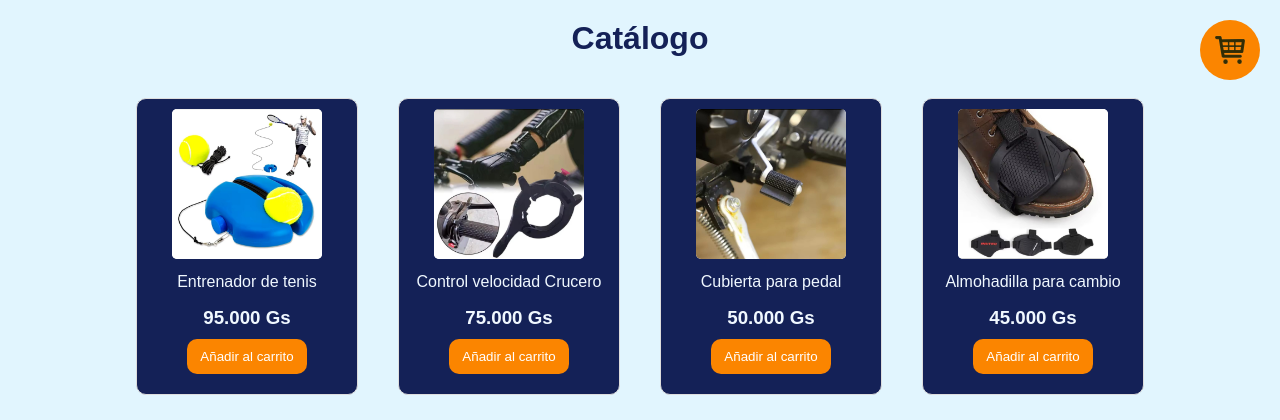
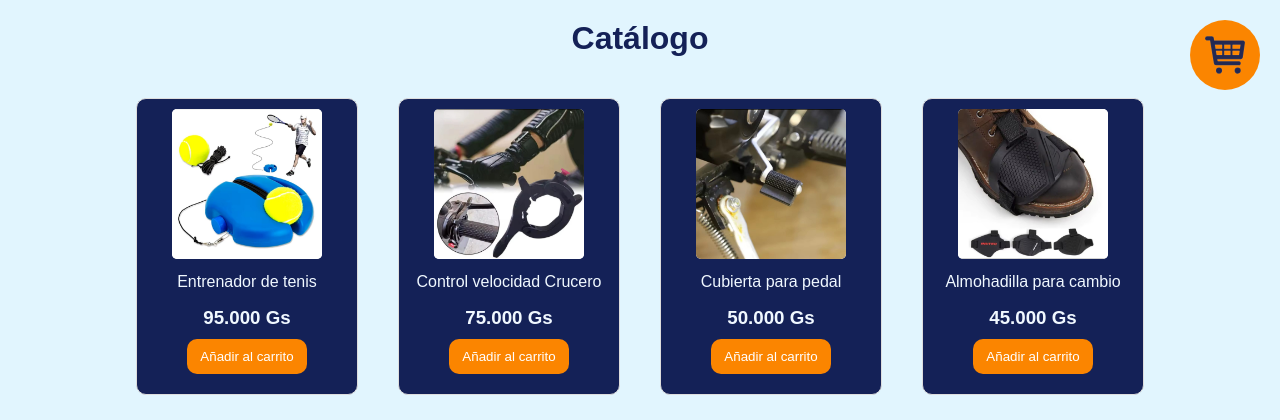
Before and after one commit to calebngp/flashtrade, a Flask app: page / in a window 1280 px wide. Shown: the top 420 px of the page. Run offline with Flask 3, Linux system fonts and the light colour scheme; some libraries are stand-ins or nearby versions.

Commit message:
Correccion de errores en el estilo del carrito

```diff
--- a/templates/catalogo.html
+++ b/templates/catalogo.html
@@ -81,6 +81,13 @@
             cursor: pointer;
             font-size: 24px;
             z-index: 20;
+        }
+
+        .cart-icon img {
+            width: 40px; /* Ajusta el ancho del ícono */
+            height: 40px; /* Ajusta la altura del ícono */
+            display: block;
+            margin: 0 auto;
         }
 
         .cart-dropdown {
@@ -217,7 +224,7 @@
 
     <!-- Ícono del carrito -->
     <div class="cart-icon" onclick="toggleCart()">
-        <img src="static/svg/carrito.svg" alt="Carrito de compras" width="30" height="30" style="filter:  hue-rotate(180deg); display: block; margin: 0 auto;">
+        <img src="static/svg/carrito.svg" alt="Carrito de compras">
     </div>
 
     <!-- Carrito desplegable -->
```
